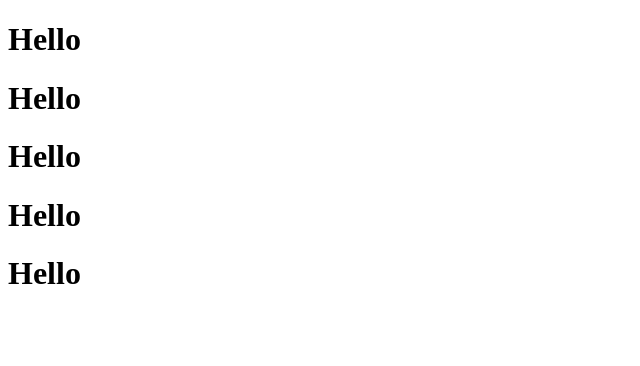
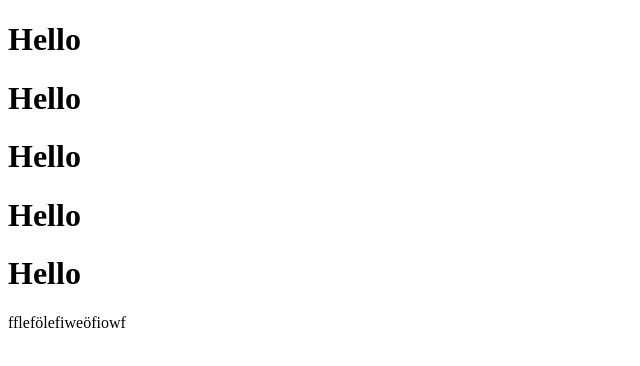
Before and after one commit to Naylin94/test123, a plain HTML site: page index.html in a window 1280 px wide. Shown: the whole page, without its empty margins (0-640 px from the left). Drawn offline with Linux system fonts and the light colour scheme.

Commit message:
Add p tag

```diff
--- a/index.html
+++ b/index.html
@@ -11,5 +11,6 @@
     <h1>Hello</h1>
     <h1>Hello</h1>
     <h1>Hello</h1>
+    <p>fflefölefiweöfiowf</p>
 </body>
 </html>
```
